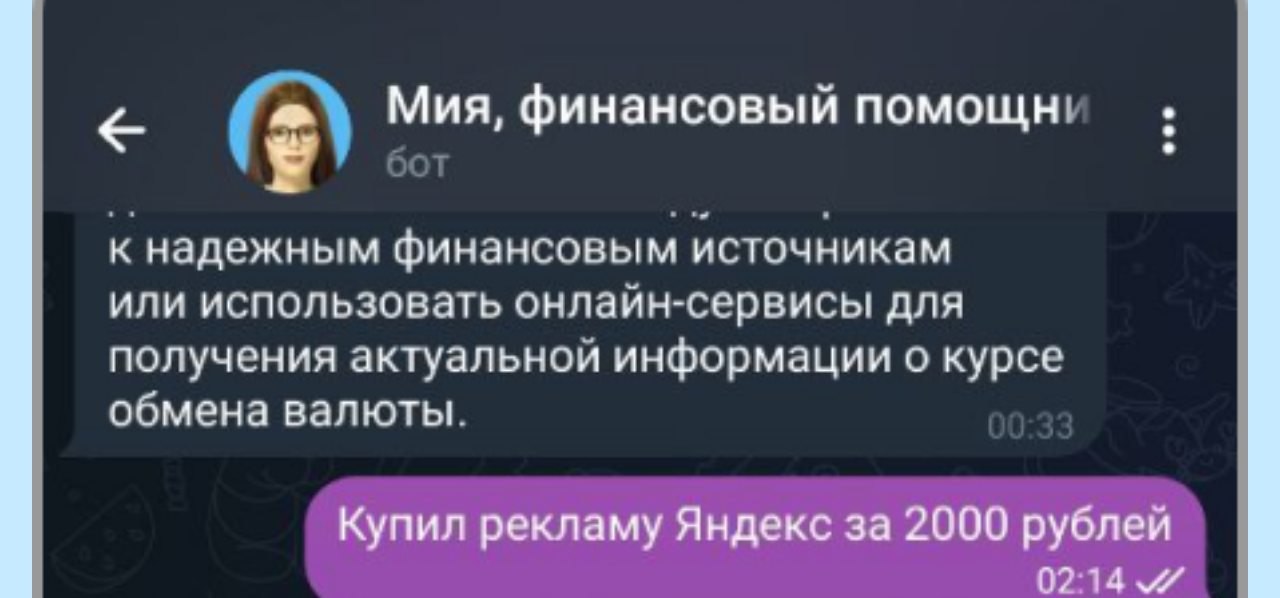
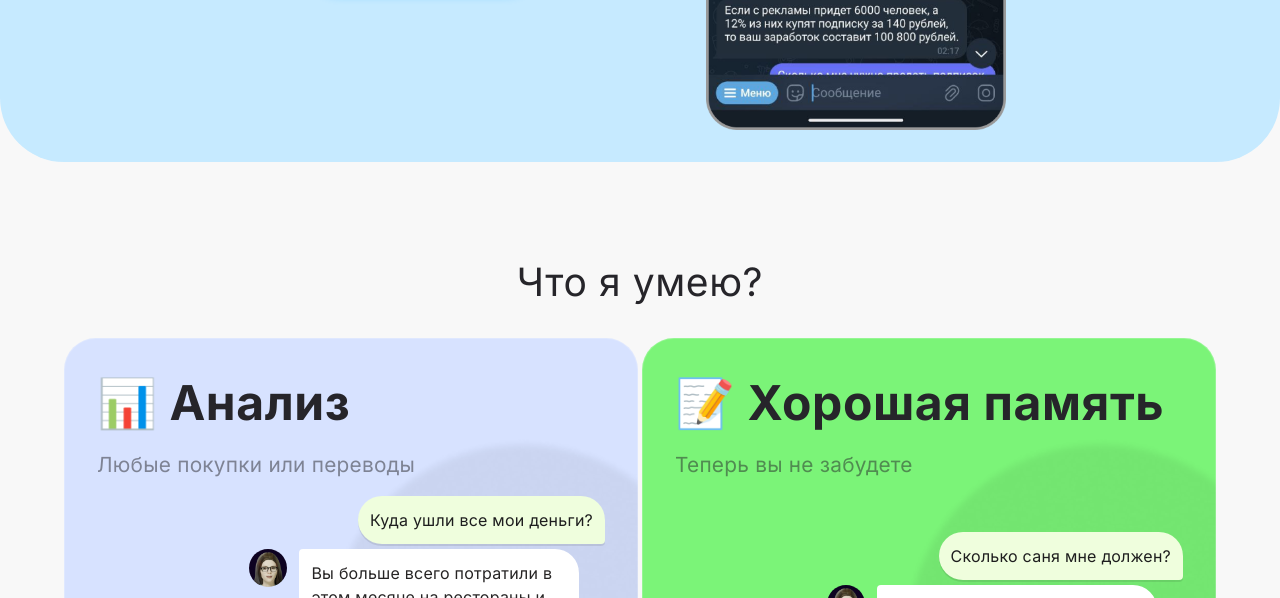
Before and after one commit to GlebShishov/Pefinas, a plain HTML site: page index.html in a window 1280 px wide. Shown: the part 563-1161 px from the top of the page. Drawn offline with Linux system fonts and the light colour scheme.

Commit message:
Update index.html

```diff
--- a/index.html
+++ b/index.html
@@ -54,7 +54,7 @@
     <a href="https://t.me/miafinbot" class="glow-on-hover" id="main-button">
       <img src="img/Icons/social/telegram.svg">Начать чат</a>
   </div>
-  <img src="img/mia-bot-ui.png" alt="img" title="img" style="width: 100%; max-widht: 400px; height: auto;">
+  <img src="img/mia-bot-ui.png" alt="img" title="img" style="width: 100%; max-width: 300px;; height: auto;">
 <!--   <video class="video-case" width="288" height="640" controls autoplay muted loop>
     <source src="img/hero-video.mp4" type="video/mp4">
   </video> -->
```
